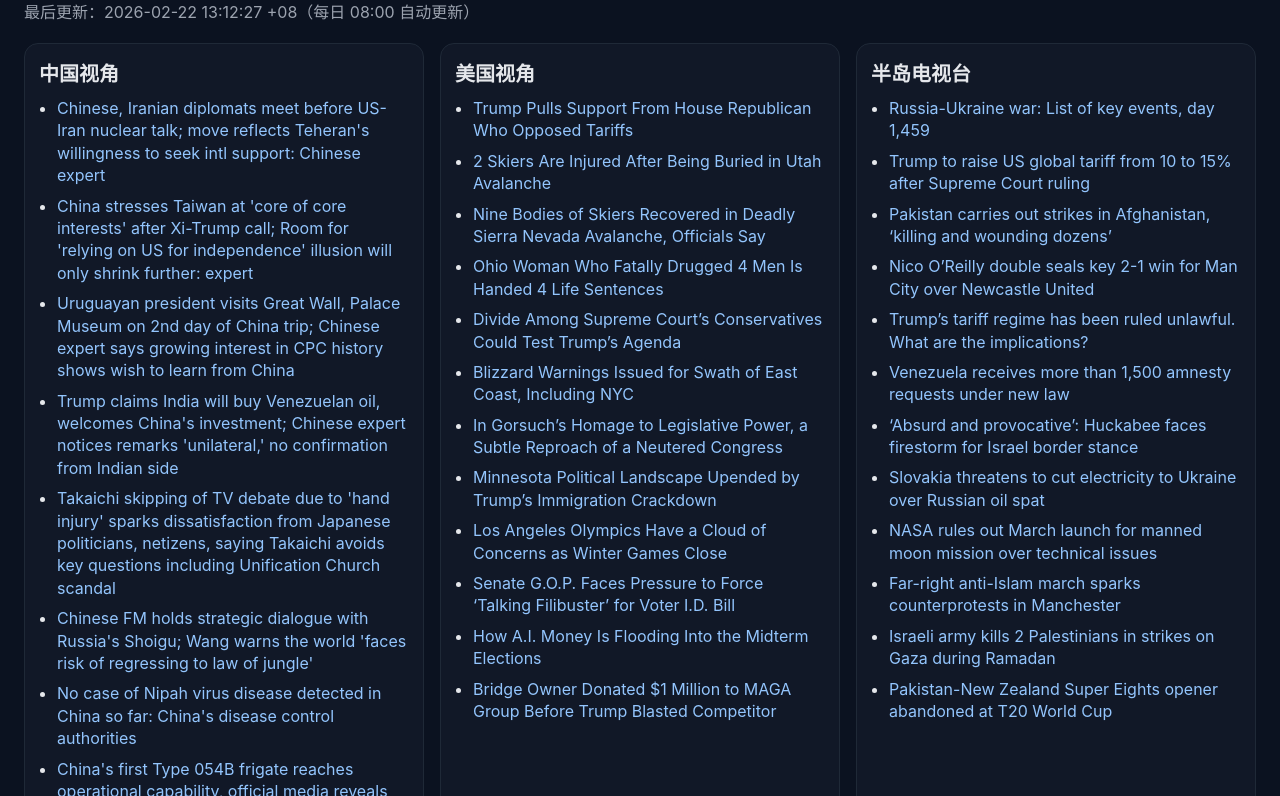
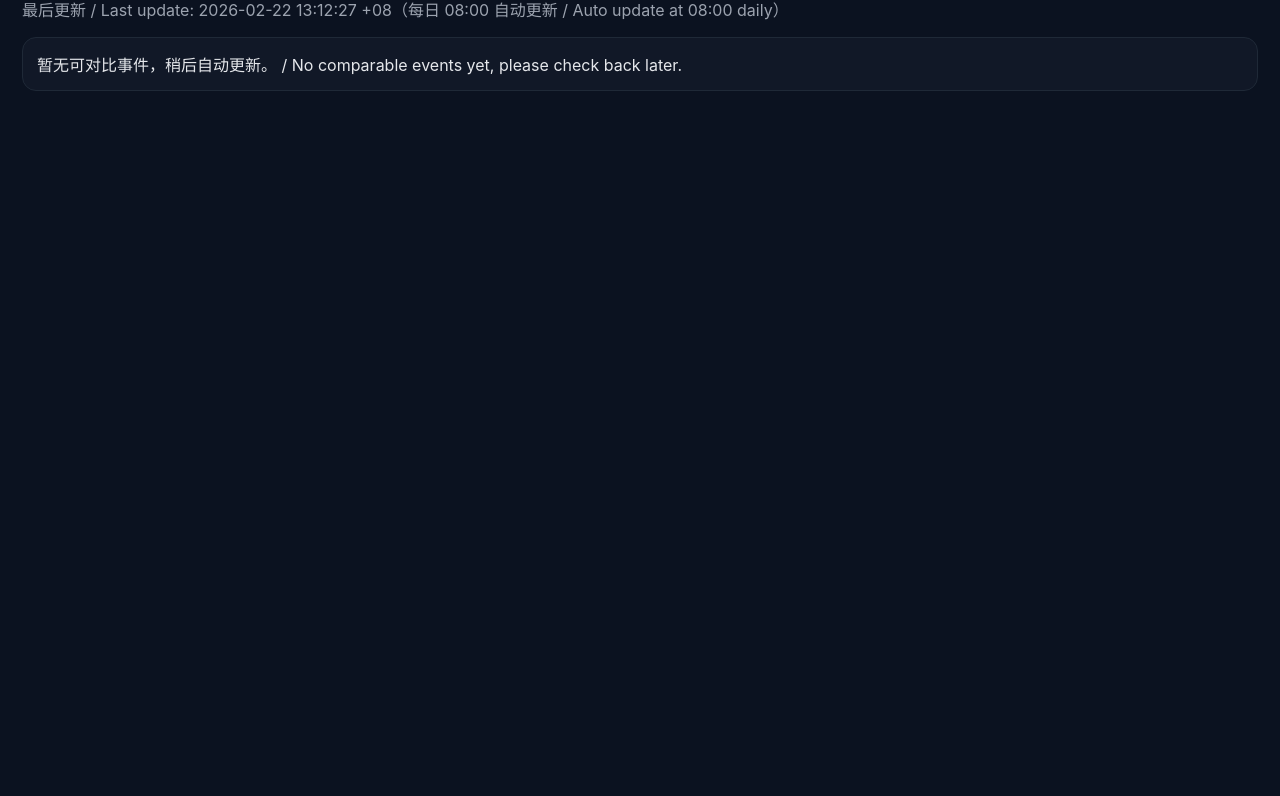
Before and after one commit to gosleep2018/web, a plain HTML site: page web_pages/hotnews/index.html in a window 1280 px wide. Shown: the part 73-869 px from the top of the page. After the commit the page ends 800 px from the top, so only its background shows below. Drawn offline with Linux system fonts and the light colour scheme.

Commit message:
feat: bilingual zh-en UI for hotnews

```diff
--- a/web_pages/hotnews/index.html
+++ b/web_pages/hotnews/index.html
@@ -3,70 +3,77 @@
 <head>
   <meta charset="UTF-8" />
   <meta name="viewport" content="width=device-width, initial-scale=1.0" />
-  <title>每日热门新闻（三方视角）</title>
+  <title>HotNews｜同一事件三方视角 / 3-View Comparison</title>
   <style>
-    body { font-family: -apple-system,BlinkMacSystemFont,"Segoe UI",Roboto,"PingFang SC","Microsoft YaHei",sans-serif; margin:0; padding:24px; background:#0b1220; color:#e5e7eb; }
+    body { font-family: -apple-system,BlinkMacSystemFont,"Segoe UI",Roboto,"PingFang SC","Microsoft YaHei",sans-serif; margin:0; padding:22px; background:#0b1220; color:#e5e7eb; }
     h1 { margin:0 0 8px; font-size:28px; }
-    .meta { color:#9ca3af; margin-bottom:20px; }
-    .grid { display:grid; grid-template-columns: repeat(auto-fit,minmax(320px,1fr)); gap:16px; }
-    .card { background:#111827; border:1px solid #1f2937; border-radius:14px; padding:14px; }
-    .card h2 { margin:0 0 10px; font-size:20px; }
-    ul { margin:0; padding-left:18px; }
-    li { margin:8px 0; line-height:1.4; }
+    .meta { color:#9ca3af; margin-bottom:16px; }
+    .card { background:#111827; border:1px solid #1f2937; border-radius:14px; padding:14px; margin-bottom:14px; }
+    .event { font-weight:700; margin-bottom:10px; color:#f9fafb; }
+    .grid { display:grid; grid-template-columns: repeat(3,minmax(220px,1fr)); gap:10px; }
+    .col { background:#0f172a; border:1px solid #1e293b; border-radius:10px; padding:10px; }
+    .col h3 { margin:0 0 6px; font-size:15px; color:#c7d2fe; }
+    .empty { color:#64748b; font-size:13px; }
     a { color:#93c5fd; text-decoration:none; }
     a:hover { text-decoration:underline; }
-    .err { color:#fca5a5; font-size:13px; margin-top:8px; }
+    @media (max-width:900px){ .grid{grid-template-columns:1fr;} }
   </style>
 </head>
 <body>
-  <h1>每日热门新闻（三方视角）</h1>
-  <div class="meta" id="meta">加载中...</div>
-  <div class="grid" id="grid"></div>
+  <h1>HotNews：同一新闻事件三方观点对比 / Same Event, 3 Perspectives</h1>
+  <div class="meta" id="meta">加载中... / Loading...</div>
+  <div id="list"></div>
 
   <script>
-    async function loadNews() {
+    function renderItem(container, title, item){
+      const col = document.createElement('div');
+      col.className = 'col';
+      col.innerHTML = `<h3>${title}</h3>`;
+      if(item && item.link){
+        const p = document.createElement('div');
+        p.innerHTML = `<a href="${item.link}" target="_blank" rel="noreferrer">${item.title}</a>`;
+        col.appendChild(p);
+      }else{
+        const e = document.createElement('div');
+        e.className = 'empty';
+        e.textContent = '暂无匹配观点 / No matched perspective';
+        col.appendChild(e);
+      }
+      container.appendChild(col);
+    }
+
+    async function load(){
       const res = await fetch('./data/news.json?_=' + Date.now());
       const data = await res.json();
-      document.getElementById('meta').textContent = `最后更新：${data.generated_at}（每日 08:00 自动更新）`;
+      document.getElementById('meta').textContent = `最后更新 / Last update: ${data.generated_at}（每日 08:00 自动更新 / Auto update at 08:00 daily）`;
 
-      const grid = document.getElementById('grid');
-      grid.innerHTML = '';
+      const list = document.getElementById('list');
+      list.innerHTML = '';
 
-      for (const [name, items] of Object.entries(data.sources || {})) {
+      const comps = data.comparisons || [];
+      if(!comps.length){
+        list.innerHTML = '<div class="card">暂无可对比事件，稍后自动更新。 / No comparable events yet, please check back later.</div>';
+        return;
+      }
+
+      comps.forEach((c, idx) => {
         const card = document.createElement('div');
         card.className = 'card';
-        const h2 = document.createElement('h2');
-        h2.textContent = name;
-        card.appendChild(h2);
+        card.innerHTML = `<div class="event">事件 / Event ${idx+1}：${c.event_hint}</div>`;
 
-        const ul = document.createElement('ul');
-        (items || []).forEach(it => {
-          const li = document.createElement('li');
-          li.innerHTML = `<a href="${it.link}" target="_blank" rel="noreferrer">${it.title}</a>`;
-          ul.appendChild(li);
-        });
-        card.appendChild(ul);
+        const grid = document.createElement('div');
+        grid.className = 'grid';
+        renderItem(grid, '中国视角 / China', c['中国视角']);
+        renderItem(grid, '美国视角 / US', c['美国视角']);
+        renderItem(grid, '伊斯兰视角 / Islamic (Al Jazeera)', c['半岛视角']);
 
-        if (!items || items.length === 0) {
-          const empty = document.createElement('div');
-          empty.className = 'err';
-          empty.textContent = '暂无数据';
-          card.appendChild(empty);
-        }
-
-        if (data.errors && data.errors[name]) {
-          const err = document.createElement('div');
-          err.className = 'err';
-          err.textContent = '抓取异常：' + data.errors[name];
-          card.appendChild(err);
-        }
-
-        grid.appendChild(card);
-      }
+        card.appendChild(grid);
+        list.appendChild(card);
+      });
     }
 
-    loadNews().catch(e => {
-      document.getElementById('meta').textContent = '加载失败：' + e.message;
+    load().catch(e=>{
+      document.getElementById('meta').textContent = '加载失败 / Load failed: ' + e.message;
     });
   </script>
 </body>
```
